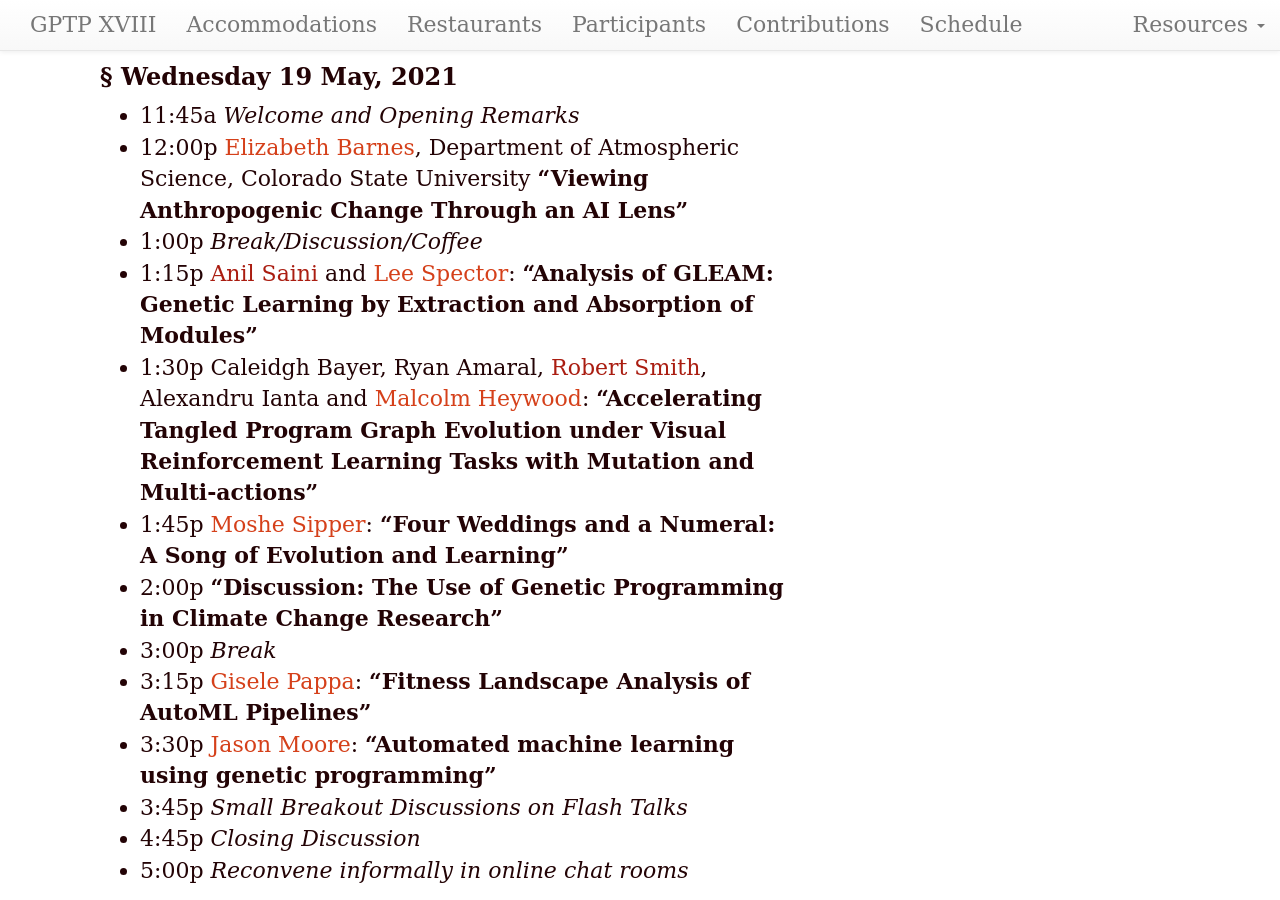
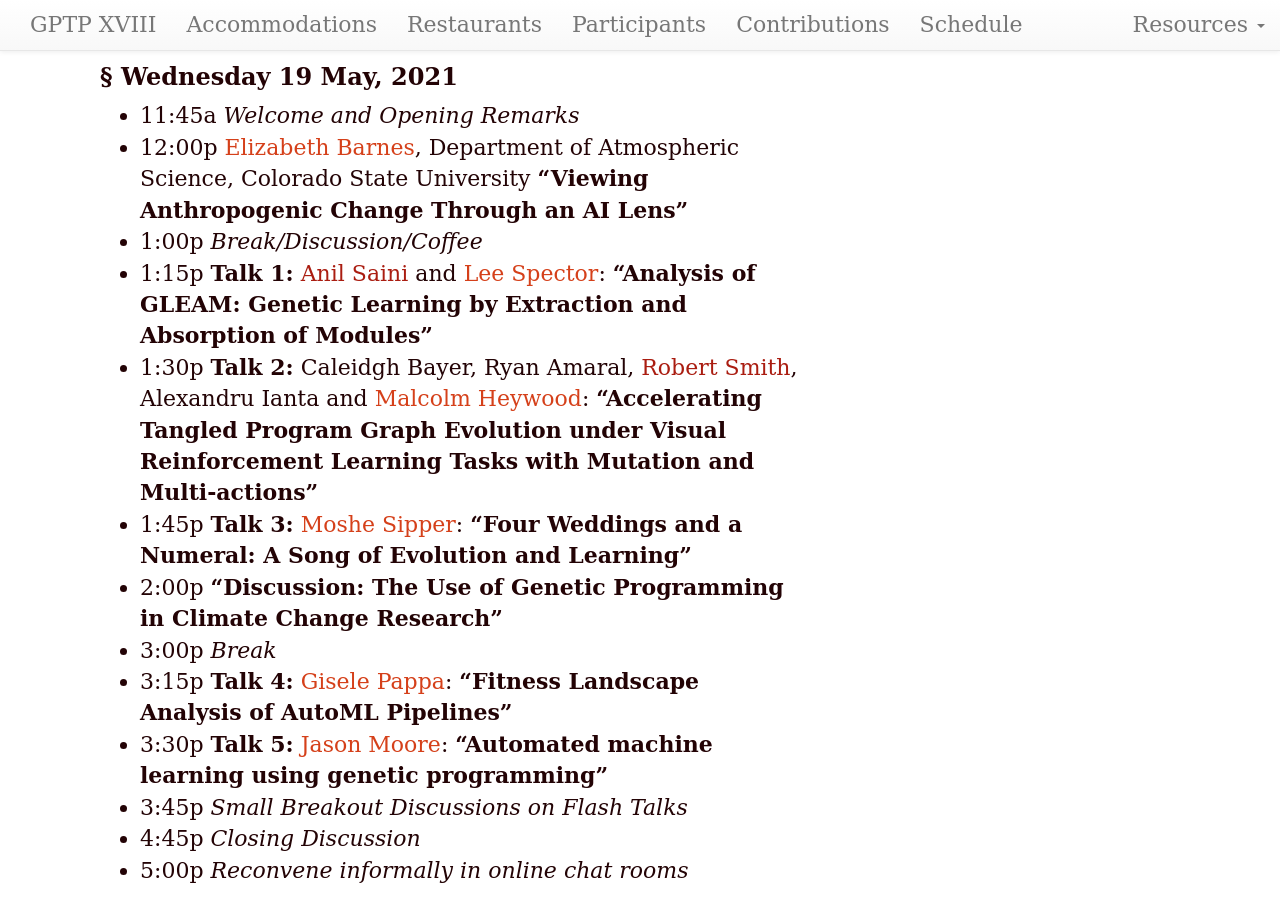
Before and after one commit to GPTP-workshop/gptp-workshop.github.io, a Jekyll site: the page built from schedule.md, in a window 1280 px wide and 900 px high, scrolled down 196 px. Built offline with Jekyll 4.4.1, drawn with Linux system fonts in a browser that asks for light colours; our own code applies the rules of GitHub Pages for plain Markdown files; some of the changed text lies outside the part shown.

Commit message:
Update schedule.md

```diff
--- a/schedule.md
+++ b/schedule.md
@@ -13,17 +13,17 @@ dates: "May 19-21, 2021"
 - 12:00p [Elizabeth Barnes](https://www.atmos.colostate.edu/people/faculty/barnes/), Department of Atmospheric Science, Colorado State University
 **"Viewing Anthropogenic Change Through an AI Lens"**
 - 1:00p _Break/Discussion/Coffee_
-- 1:15p [Anil Saini]() and [Lee Spector](http://faculty.hampshire.edu/lspector/):
+- 1:15p **Talk 1:** [Anil Saini]() and [Lee Spector](http://faculty.hampshire.edu/lspector/):
 **"Analysis of GLEAM: Genetic Learning by Extraction and Absorption of Modules"**
-- 1:30p Caleidgh Bayer, Ryan Amaral, [Robert Smith](), Alexandru Ianta and [Malcolm Heywood](https://web.cs.dal.ca/~mheywood/):
+- 1:30p **Talk 2:** Caleidgh Bayer, Ryan Amaral, [Robert Smith](), Alexandru Ianta and [Malcolm Heywood](https://web.cs.dal.ca/~mheywood/):
 **"Accelerating Tangled Program Graph Evolution under Visual Reinforcement Learning Tasks with Mutation and Multi-actions"**
-- 1:45p [Moshe Sipper](https://www.moshesipper.com/):
+- 1:45p **Talk 3:** [Moshe Sipper](https://www.moshesipper.com/):
 **"Four Weddings and a Numeral: A Song of Evolution and Learning"**
 - 2:00p **"Discussion: The Use of Genetic Programming in Climate Change Research"**
 - 3:00p _Break_
-- 3:15p [Gisele Pappa](https://homepages.dcc.ufmg.br/~glpappa/indexEn.html):
+- 3:15p **Talk 4:** [Gisele Pappa](https://homepages.dcc.ufmg.br/~glpappa/indexEn.html):
 **"Fitness Landscape Analysis of AutoML Pipelines"**
-- 3:30p [Jason Moore](http://epistasis.org/jason-h-moore-phd/):
+- 3:30p **Talk 5:** [Jason Moore](http://epistasis.org/jason-h-moore-phd/):
 **"Automated machine learning using genetic programming"**
 - 3:45p _Small Breakout Discussions on Flash Talks_
 - 4:45p _Closing Discussion_
@@ -56,17 +56,17 @@ dates: "May 19-21, 2021"
 - 12:00p [David Andre](https://www.linkedin.com/in/david-andre-50089/), Google-X
 **"GP considered Dangerous"**
 - 1:00p _Break/Discussion/Coffee_
-- 1:15p [Andrew Sloss](https://www.linkedin.com/in/asloss):
+- 1:15p **Talk 1:** [Andrew Sloss](https://www.linkedin.com/in/asloss):
 **"Evolution of the Semiconductor Industry, and the Start of X Law"**
-- 1:30p [Michael Korns](https://www.researchgate.net/profile/Michael-Korns):
+- 1:30p **Talk 2:** [Michael Korns](https://www.researchgate.net/profile/Michael-Korns):
 **"Feature Discovery with Deep Learning Algebra Networks"**
-- 1:45p [Mark Kotanchek](https://www.researchgate.net/profile/Mark-Kotanchek) and [Nathan Haut]():
+- 1:45p **Talk 3:** [Mark Kotanchek](https://www.researchgate.net/profile/Mark-Kotanchek) and [Nathan Haut]():
 **"Back to the Future: Revisiting OrdinalGP & Trustable Models after a Decade"**
 - 2:00p **"Discussion: Genetic Programming in Finance"**
 - 3:00p _Break_
-- 3:15p [Philipp Fleck](https://heal.heuristiclab.com/team/fleck), [Stephan Winkler](http://bioinformatics.fh-hagenberg.at/site/index.php?id=36), Michael Kommenda and [Michael Affenzeller](https://heal.heuristiclab.com/team/affenzeller):
+- 3:15p **Talk 4:** [Philipp Fleck](https://heal.heuristiclab.com/team/fleck), [Stephan Winkler](http://bioinformatics.fh-hagenberg.at/site/index.php?id=36), Michael Kommenda and [Michael Affenzeller](https://heal.heuristiclab.com/team/affenzeller):
 **"Grammar-based Vectorial Genetic Programming for Symbolic Regression"**
-- 3:30p [Julian Miller](https://www.york.ac.uk/electronic-engineering/staff/julian_miller/):
+- 3:30p **Talk 5:** [Julian Miller](https://www.york.ac.uk/electronic-engineering/staff/julian_miller/):
 **"Designing Multiple ANNs with Evolutionary Development: Activity Dependence"**
 - 3:45p _Small Breakout Discussions on Flash Talks_
 - 4:45p _Closing Discussion_
```
Also changed, not shown: other parts of schedule.md (+1 -1 lines).
